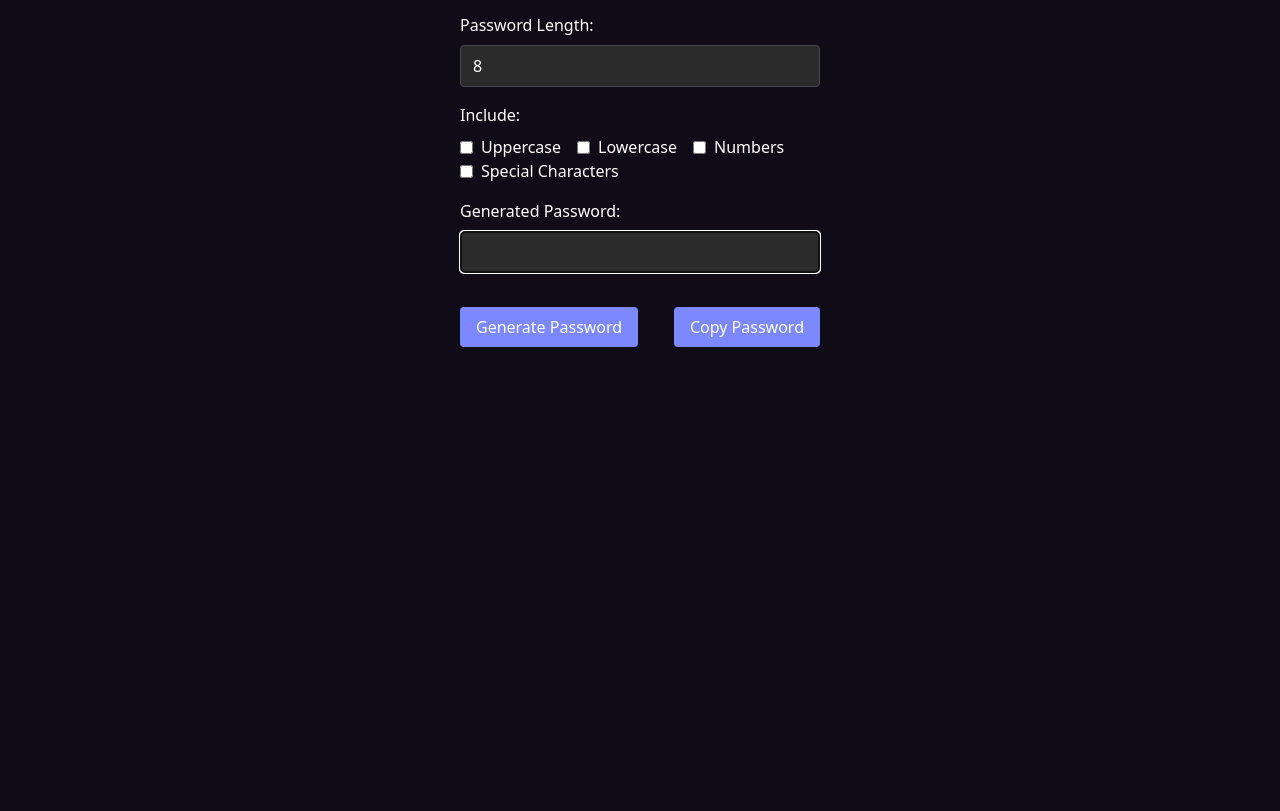
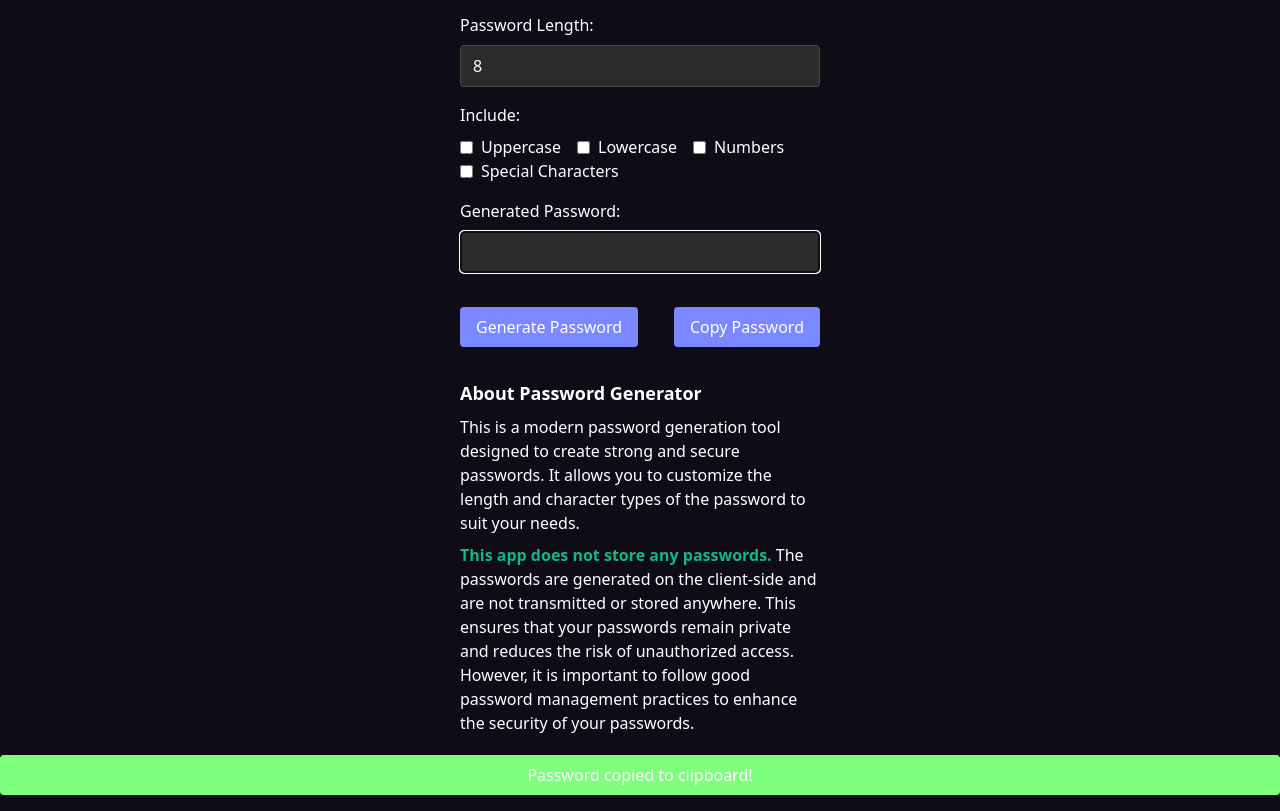
Before and after one commit to eren-eroglu/password-world, a plain HTML site: page index.html in a window 1280 px wide. Both pictures are taken after a click on the button "Copy Password". Shown: the part 55-866 px from the top of the page. Before the commit the page ends 800 px from the top, so only its background shows below. Drawn offline with nearby package versions, Linux system fonts and the light colour scheme.

Commit message:
about me section and copy password modern popup has been added

```diff
--- a/index.html
+++ b/index.html
@@ -74,6 +74,19 @@
       text-align: center;
       margin-bottom: 1rem;
     }
+
+    .success-popup {
+      background-color: #7eff7e;
+      color: #fff;
+      padding: 0.5rem;
+      border-radius: 0.25rem;
+      text-align: center;
+      margin-bottom: 1rem;
+    }
+
+    .description {
+      margin-top: 2rem;
+    }
   </style>
 </head>
 <body>
@@ -114,6 +127,16 @@
       <button id="copy-button" class="bg-blue-500 hover:bg-blue-600 text-white py-2 px-4 rounded button">Copy Password</button>
     </div>
     <ul id="password-list" class="mt-4"></ul>
+
+    <div class="description">
+      <h2 class="text-lg font-bold mb-2">About Password Generator</h2>
+      <p>
+        This is a modern password generation tool designed to create strong and secure passwords. It allows you to customize the length and character types of the password to suit your needs.
+      </p>
+      <p class="mt-2">
+        <strong class="text-green-500">This app does not store any passwords.</strong>  The passwords are generated on the client-side and are not transmitted or stored anywhere. This ensures that your passwords remain private and reduces the risk of unauthorized access. However, it is important to follow good password management practices to enhance the security of your passwords.
+      </p>
+    </div>
   </div>
 
   <script>
@@ -198,7 +221,7 @@
     function copyPassword() {
       generatedPasswordInput.select();
       document.execCommand("copy");
-      alert("Password copied to clipboard!");
+      showSuccessPopup("Password copied to clipboard!");
     }
 
     function showErrorPopup(message) {
@@ -210,6 +233,16 @@
         errorPopup.remove();
       }, 3000);
     }
+
+    function showSuccessPopup(message) {
+      const successPopup = document.createElement("div");
+      successPopup.classList.add("success-popup");
+      successPopup.textContent = message;
+      document.body.appendChild(successPopup);
+      setTimeout(() => {
+        successPopup.remove();
+      }, 3000);
+    }
   </script>
 </body>
 </html>
```
